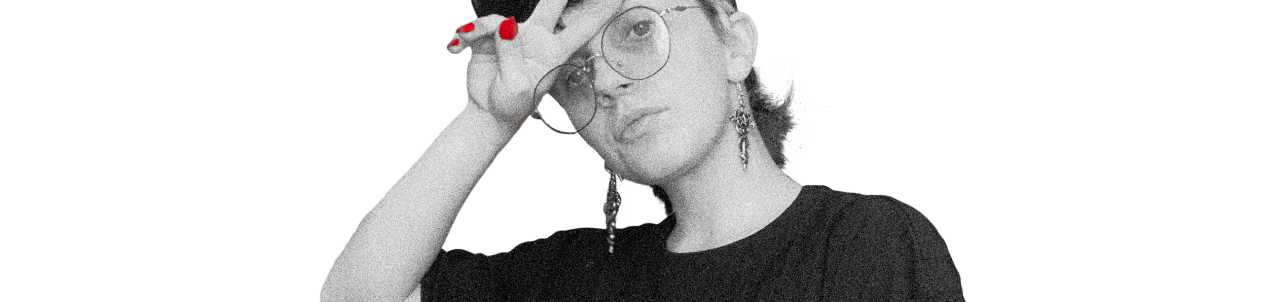
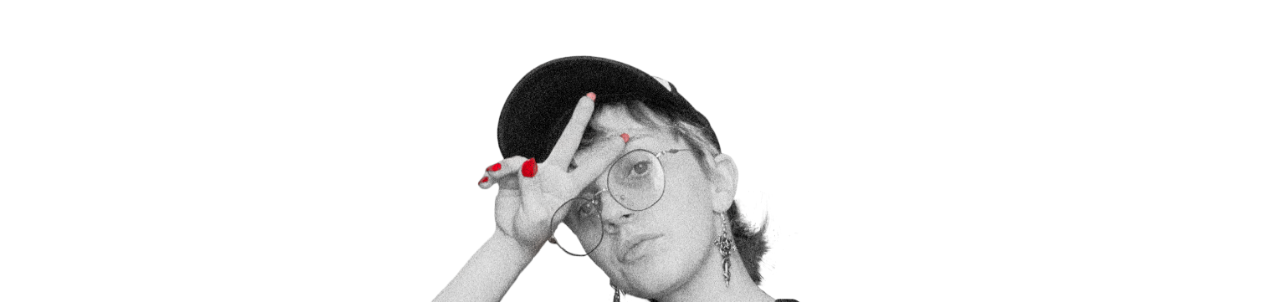
Before and after one commit to XLadyWar/carolina-montano-designer, a plain HTML site: page index.html in a window 1280 px wide. Shown: the part 95-397 px from the top of the page. Drawn offline with Linux system fonts and the light colour scheme.

Commit message:
lo logre! sticky funciona

```diff
--- a/Styles/styles.css
+++ b/Styles/styles.css
@@ -13,7 +13,7 @@
     box-sizing: border-box;
 }
 body, html {
-    overflow-x: hidden;
+
 }
 html {
     scroll-behavior: smooth;
@@ -354,10 +354,10 @@ button a {
     /*hero*/
 
     #hero{
-        height: fit-content;
+        height: 200vh;
+
         overflow: visible;
         display: flex;
-        height: auto;
         justify-content: center;
         flex-direction: column;
         align-items: center;
@@ -383,8 +383,9 @@ button a {
 
     .imagen-yo {
         position: sticky;
-        height: 100vh;
-       width: 70vh;
+        height: auto;
+        top: 10vh;
+       width: 80vh;
        display: flex;
        align-items: flex-end;
        justify-content: center;
@@ -392,7 +393,8 @@ button a {
     }
 
     .imagen-yo img {
-        width: fit-content;
+        width: 100%;
+        height: auto;
 
     }
 
```
